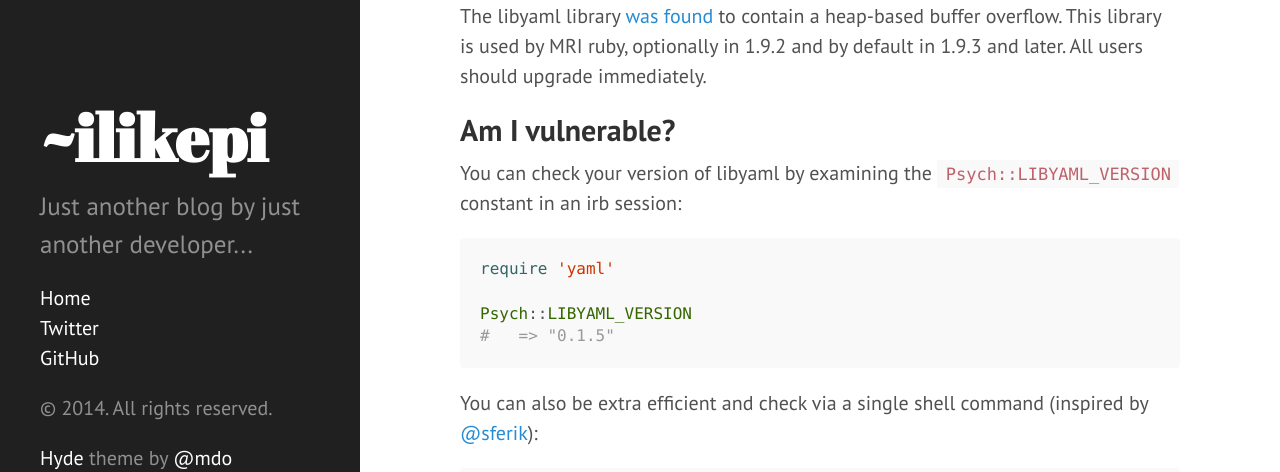
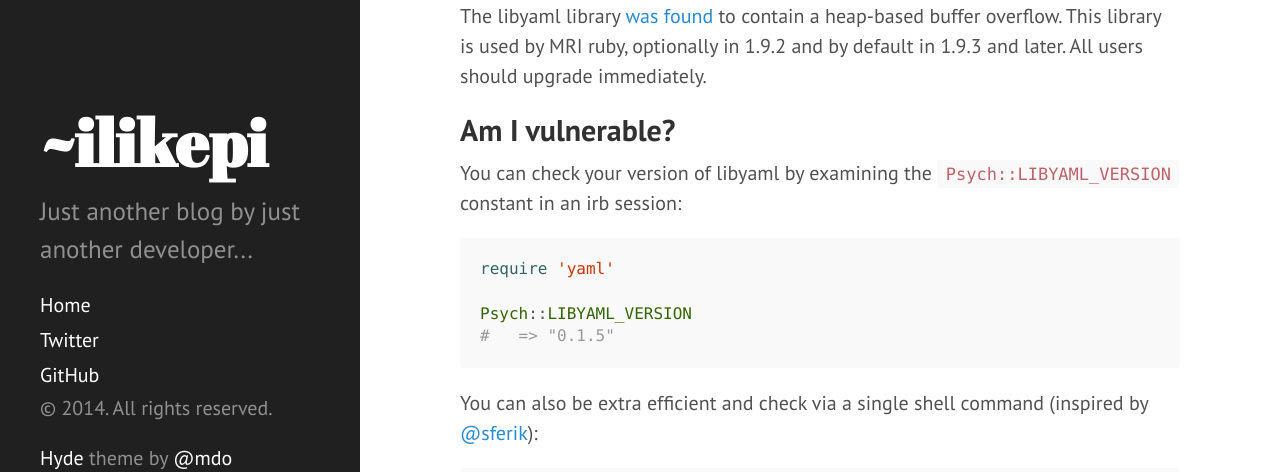
Before and after one commit to ilikepi/ilikepi.github.io, a Jekyll site: the page built from _posts/2014-02-04-cve-2013-6393-libyaml.md, in a window 1280 px wide. Shown: the part 387-859 px from the top of the page. Built offline with Jekyll 4.4.1, drawn with Linux system fonts in a browser that asks for light colours; Markdown is read by kramdown in place of the engine named in the settings.

Commit message:
Merge hyde 2.1 changes

```diff
--- a/_includes/head.html
+++ b/_includes/head.html
@@ -1,5 +1,6 @@
 <head>
   <link href="http://gmpg.org/xfn/11" rel="profile">
+  <meta http-equiv="X-UA-Compatible" content="IE=edge">
   <meta http-equiv="content-type" content="text/html; charset=utf-8">
 
   <!-- Enable responsiveness on mobile devices-->
@@ -14,14 +15,14 @@
   </title>
 
   <!-- CSS -->
-  <link rel="stylesheet" href="/public/css/poole.css">
-  <link rel="stylesheet" href="/public/css/syntax.css">
-  <link rel="stylesheet" href="/public/css/hyde.css">
+  <link rel="stylesheet" href="{{ site.baseurl }}public/css/poole.css">
+  <link rel="stylesheet" href="{{ site.baseurl }}public/css/syntax.css">
+  <link rel="stylesheet" href="{{ site.baseurl }}public/css/hyde.css">
   <link rel="stylesheet" href="http://fonts.googleapis.com/css?family=PT+Sans:400,400italic,700|Abril+Fatface">
 
   <!-- Icons -->
-  <link rel="apple-touch-icon-precomposed" sizes="152x152" href="/public/apple-touch-icon-152-precomposed.png">
-                                 <link rel="shortcut icon" href="/public/favicon.ico">
+  <link rel="apple-touch-icon-precomposed" sizes="152x152" href="{{ site.baseurl }}public/apple-touch-icon-152-precomposed.png">
+                                 <link rel="shortcut icon" href="{{ site.baseurl }}public/favicon.ico">
 
   <!-- RSS -->
   <link rel="alternate" type="application/rss+xml" title="RSS" href="/atom.xml">
--- a/_includes/sidebar.html
+++ b/_includes/sidebar.html
@@ -1,14 +1,16 @@
 <div class="sidebar">
   <div class="container sidebar-sticky">
     <div class="sidebar-about">
-      <h1>{{ site.title }}</h1>
+      <h1>
+        <a href="{{ site.baseurl }}">
+          {{ site.title }}
+        </a>
+      </h1>
       <p class="lead">{{ site.description }}</p>
     </div>
 
-    <ul class="sidebar-nav">
-      <li class="sidebar-nav-item{% if page.title == "Home" %} active{% endif %}">
-        <a href="/">Home</a>
-      </li>
+    <nav class="sidebar-nav">
+      <a class="sidebar-nav-item{% if page.url == site.baseurl %} active{% endif %}" href="{{ site.baseurl }}">Home</a>
 
       {% comment %}
         The code below dynamically generates a sidebar nav of pages with
@@ -19,9 +21,7 @@
       {% for node in pages_list %}
         {% if node.title != null %}
           {% if node.layout == "page" %}
-            <li class="sidebar-nav-item{% if page.url == node.url %} active{% endif %}">
-              <a href="{{ node.url }}">{{ node.title }}</a>
-            </li>
+            <a class="sidebar-nav-item{% if page.url == node.url %} active{% endif %}" href="{{ node.url }}">{{ node.title }}</a>
           {% endif %}
         {% endif %}
       {% endfor %}
--- a/index.html
+++ b/index.html
@@ -21,15 +21,15 @@ title: Home
 
 <div class="pagination">
   {% if paginator.next_page %}
-    <a class="pagination-item older" href="/page{{paginator.next_page}}">Older</a>
+    <a class="pagination-item older" href="{{ site.baseurl }}page{{paginator.next_page}}">Older</a>
   {% else %}
     <span class="pagination-item older">Older</span>
   {% endif %}
   {% if paginator.previous_page %}
     {% if paginator.page == 2 %}
-      <a class="pagination-item newer" href="/">Newer</a>
+      <a class="pagination-item newer" href="{{ site.baseurl }}">Newer</a>
     {% else %}
-      <a class="pagination-item newer" href="/page{{paginator.previous_page}}">Newer</a>
+      <a class="pagination-item newer" href="{{ site.baseurl }}page{{paginator.previous_page}}">Newer</a>
     {% endif %}
   {% else %}
     <span class="pagination-item newer">Newer</span>
--- a/public/css/hyde.css
+++ b/public/css/hyde.css
@@ -34,12 +34,12 @@
 html {
   font-family: "PT Sans", Helvetica, Arial, sans-serif;
 }
-@media (min-width: 48rem) {
+@media (min-width: 48em) {
   html {
     font-size: 16px;
   }
 }
-@media (min-width: 58rem) {
+@media (min-width: 58em) {
   html {
     font-size: 20px;
   }
@@ -59,7 +59,7 @@ html {
   color: rgba(255,255,255,.5);
   background-color: #202020;
 }
-@media (min-width: 48rem) {
+@media (min-width: 48em) {
   .sidebar {
     position: fixed;
     top: 0;
@@ -85,11 +85,11 @@ html {
 
 /* Sidebar nav */
 .sidebar-nav {
-  padding-left: 0;
-  list-style: none;
+  margin-bottom: 1rem;
 }
 .sidebar-nav-item {
   display: block;
+  line-height: 1.75;
 }
 a.sidebar-nav-item:hover,
 a.sidebar-nav-item:focus {
@@ -105,7 +105,7 @@ a.sidebar-nav-item:focus {
  * contents to the bottom of the sidebar in tablets and up.
  */
 
-@media (min-width: 48rem) {
+@media (min-width: 48em) {
   .sidebar-sticky {
     position: absolute;
     right:  1rem;
@@ -126,7 +126,7 @@ a.sidebar-nav-item:focus {
   padding-bottom: 4rem;
 }
 
-@media (min-width: 48rem) {
+@media (min-width: 48em) {
   .content {
     max-width: 38rem;
     margin-left: 20rem;
@@ -134,7 +134,7 @@ a.sidebar-nav-item:focus {
   }
 }
 
-@media (min-width: 64rem) {
+@media (min-width: 64em) {
   .content {
     margin-left: 22rem;
     margin-right: 4rem;
@@ -148,7 +148,7 @@ a.sidebar-nav-item:focus {
  * Flip the orientation of the page by placing the `.sidebar` on the right.
  */
 
-@media (min-width: 48rem) {
+@media (min-width: 48em) {
   .layout-reverse .sidebar {
     left: auto;
     right: 0;
@@ -159,7 +159,7 @@ a.sidebar-nav-item:focus {
   }
 }
 
-@media (min-width: 64rem) {
+@media (min-width: 64em) {
   .layout-reverse .content {
     margin-left: 4rem;
     margin-right: 22rem;
--- a/public/css/poole.css
+++ b/public/css/poole.css
@@ -52,7 +52,7 @@ html {
   font-size: 16px;
   line-height: 1.5;
 }
-@media (min-width: 38rem) {
+@media (min-width: 38em) {
   html {
     font-size: 20px;
   }
@@ -69,6 +69,9 @@ body {
 a {
   color: #268bd2;
   text-decoration: none;
+}
+a strong {
+  color: inherit;
 }
 /* `:focus` is linked to `:hover` for basic accessibility */
 a:hover,
@@ -175,12 +178,36 @@ pre code {
   color: inherit;
   background-color: transparent;
 }
+
+/* Pygments via Jekyll */
 .highlight {
   margin-bottom: 1rem;
   border-radius: 4px;
 }
 .highlight pre {
   margin-bottom: 0;
+}
+
+/* Gist via GitHub Pages */
+.gist .gist-file {
+  font-family: Menlo, Monaco, "Courier New", monospace !important;
+}
+.gist .markdown-body {
+  padding: 15px;
+}
+.gist pre {
+  padding: 0;
+  background-color: transparent;
+}
+.gist .gist-file .gist-data {
+  font-size: .8rem !important;
+  line-height: 1.4;
+}
+.gist code {
+  padding: 0;
+  color: inherit;
+  background-color: transparent;
+  border-radius: 0;
 }
 
 /* Quotes */
@@ -193,7 +220,7 @@ blockquote {
 blockquote p:last-child {
   margin-bottom: 0;
 }
-@media (min-width: 30rem) {
+@media (min-width: 30em) {
   blockquote {
     padding-right: 5rem;
     padding-left: 1.25rem;
@@ -202,6 +229,7 @@ blockquote p:last-child {
 
 img {
   display: block;
+  max-width: 100%;
   margin: 0 0 1rem;
   border-radius: 5px;
 }
@@ -381,7 +409,7 @@ a.pagination-item:hover {
   background-color: #f5f5f5;
 }
 
-@media (min-width: 30rem) {
+@media (min-width: 30em) {
   .pagination {
     margin: 3rem 0;
   }
--- a/public/css/syntax.css
+++ b/public/css/syntax.css
@@ -1,65 +1,64 @@
-.hll { background-color: #ffffcc }
- /*{ background: #f0f3f3; }*/
-.c { color: #999; } /* Comment */
-.err { color: #AA0000; background-color: #FFAAAA } /* Error */
-.k { color: #006699; } /* Keyword */
-.o { color: #555555 } /* Operator */
-.cm { color: #0099FF; font-style: italic } /* Comment.Multiline */
-.cp { color: #009999 } /* Comment.Preproc */
-.c1 { color: #999; } /* Comment.Single */
-.cs { color: #999; } /* Comment.Special */
-.gd { background-color: #FFCCCC; border: 1px solid #CC0000 } /* Generic.Deleted */
-.ge { font-style: italic } /* Generic.Emph */
-.gr { color: #FF0000 } /* Generic.Error */
-.gh { color: #003300; } /* Generic.Heading */
-.gi { background-color: #CCFFCC; border: 1px solid #00CC00 } /* Generic.Inserted */
-.go { color: #AAAAAA } /* Generic.Output */
-.gp { color: #000099; } /* Generic.Prompt */
-.gs { } /* Generic.Strong */
-.gu { color: #003300; } /* Generic.Subheading */
-.gt { color: #99CC66 } /* Generic.Traceback */
-.kc { color: #006699; } /* Keyword.Constant */
-.kd { color: #006699; } /* Keyword.Declaration */
-.kn { color: #006699; } /* Keyword.Namespace */
-.kp { color: #006699 } /* Keyword.Pseudo */
-.kr { color: #006699; } /* Keyword.Reserved */
-.kt { color: #007788; } /* Keyword.Type */
-.m { color: #FF6600 } /* Literal.Number */
-.s { color: #d44950 } /* Literal.String */
-.na { color: #4f9fcf } /* Name.Attribute */
-.nb { color: #336666 } /* Name.Builtin */
-.nc { color: #00AA88; } /* Name.Class */
-.no { color: #336600 } /* Name.Constant */
-.nd { color: #9999FF } /* Name.Decorator */
-.ni { color: #999999; } /* Name.Entity */
-.ne { color: #CC0000; } /* Name.Exception */
-.nf { color: #CC00FF } /* Name.Function */
-.nl { color: #9999FF } /* Name.Label */
-.nn { color: #00CCFF; } /* Name.Namespace */
-.nt { color: #2f6f9f; } /* Name.Tag */
-.nv { color: #003333 } /* Name.Variable */
-.ow { color: #000000; } /* Operator.Word */
-.w { color: #bbbbbb } /* Text.Whitespace */
-.mf { color: #FF6600 } /* Literal.Number.Float */
-.mh { color: #FF6600 } /* Literal.Number.Hex */
-.mi { color: #FF6600 } /* Literal.Number.Integer */
-.mo { color: #FF6600 } /* Literal.Number.Oct */
-.sb { color: #CC3300 } /* Literal.String.Backtick */
-.sc { color: #CC3300 } /* Literal.String.Char */
-.sd { color: #CC3300; font-style: italic } /* Literal.String.Doc */
-.s2 { color: #CC3300 } /* Literal.String.Double */
-.se { color: #CC3300; } /* Literal.String.Escape */
-.sh { color: #CC3300 } /* Literal.String.Heredoc */
-.si { color: #AA0000 } /* Literal.String.Interpol */
-.sx { color: #CC3300 } /* Literal.String.Other */
-.sr { color: #33AAAA } /* Literal.String.Regex */
-.s1 { color: #CC3300 } /* Literal.String.Single */
-.ss { color: #FFCC33 } /* Literal.String.Symbol */
-.bp { color: #336666 } /* Name.Builtin.Pseudo */
-.vc { color: #003333 } /* Name.Variable.Class */
-.vg { color: #003333 } /* Name.Variable.Global */
-.vi { color: #003333 } /* Name.Variable.Instance */
-.il { color: #FF6600 } /* Literal.Number.Integer.Long */
+.highlight .hll { background-color: #ffc; }
+.highlight .c { color: #999; } /* Comment */
+.highlight .err { color: #a00; background-color: #faa } /* Error */
+.highlight .k { color: #069; } /* Keyword */
+.highlight .o { color: #555 } /* Operator */
+.highlight .cm { color: #09f; font-style: italic } /* Comment.Multiline */
+.highlight .cp { color: #099 } /* Comment.Preproc */
+.highlight .c1 { color: #999; } /* Comment.Single */
+.highlight .cs { color: #999; } /* Comment.Special */
+.highlight .gd { background-color: #fcc; border: 1px solid #c00 } /* Generic.Deleted */
+.highlight .ge { font-style: italic } /* Generic.Emph */
+.highlight .gr { color: #f00 } /* Generic.Error */
+.highlight .gh { color: #030; } /* Generic.Heading */
+.highlight .gi { background-color: #cfc; border: 1px solid #0c0 } /* Generic.Inserted */
+.highlight .go { color: #aaa } /* Generic.Output */
+.highlight .gp { color: #009; } /* Generic.Prompt */
+.highlight .gs { } /* Generic.Strong */
+.highlight .gu { color: #030; } /* Generic.Subheading */
+.highlight .gt { color: #9c6 } /* Generic.Traceback */
+.highlight .kc { color: #069; } /* Keyword.Constant */
+.highlight .kd { color: #069; } /* Keyword.Declaration */
+.highlight .kn { color: #069; } /* Keyword.Namespace */
+.highlight .kp { color: #069 } /* Keyword.Pseudo */
+.highlight .kr { color: #069; } /* Keyword.Reserved */
+.highlight .kt { color: #078; } /* Keyword.Type */
+.highlight .m { color: #f60 } /* Literal.Number */
+.highlight .s { color: #d44950 } /* Literal.String */
+.highlight .na { color: #4f9fcf } /* Name.Attribute */
+.highlight .nb { color: #366 } /* Name.Builtin */
+.highlight .nc { color: #0a8; } /* Name.Class */
+.highlight .no { color: #360 } /* Name.Constant */
+.highlight .nd { color: #99f } /* Name.Decorator */
+.highlight .ni { color: #999; } /* Name.Entity */
+.highlight .ne { color: #c00; } /* Name.Exception */
+.highlight .nf { color: #c0f } /* Name.Function */
+.highlight .nl { color: #99f } /* Name.Label */
+.highlight .nn { color: #0cf; } /* Name.Namespace */
+.highlight .nt { color: #2f6f9f; } /* Name.Tag */
+.highlight .nv { color: #033 } /* Name.Variable */
+.highlight .ow { color: #000; } /* Operator.Word */
+.highlight .w { color: #bbb } /* Text.Whitespace */
+.highlight .mf { color: #f60 } /* Literal.Number.Float */
+.highlight .mh { color: #f60 } /* Literal.Number.Hex */
+.highlight .mi { color: #f60 } /* Literal.Number.Integer */
+.highlight .mo { color: #f60 } /* Literal.Number.Oct */
+.highlight .sb { color: #c30 } /* Literal.String.Backtick */
+.highlight .sc { color: #c30 } /* Literal.String.Char */
+.highlight .sd { color: #c30; font-style: italic } /* Literal.String.Doc */
+.highlight .s2 { color: #c30 } /* Literal.String.Double */
+.highlight .se { color: #c30; } /* Literal.String.Escape */
+.highlight .sh { color: #c30 } /* Literal.String.Heredoc */
+.highlight .si { color: #a00 } /* Literal.String.Interpol */
+.highlight .sx { color: #c30 } /* Literal.String.Other */
+.highlight .sr { color: #3aa } /* Literal.String.Regex */
+.highlight .s1 { color: #c30 } /* Literal.String.Single */
+.highlight .ss { color: #fc3 } /* Literal.String.Symbol */
+.highlight .bp { color: #366 } /* Name.Builtin.Pseudo */
+.highlight .vc { color: #033 } /* Name.Variable.Class */
+.highlight .vg { color: #033 } /* Name.Variable.Global */
+.highlight .vi { color: #033 } /* Name.Variable.Instance */
+.highlight .il { color: #f60 } /* Literal.Number.Integer.Long */
 
 .css .o,
 .css .o + .nt,
```
